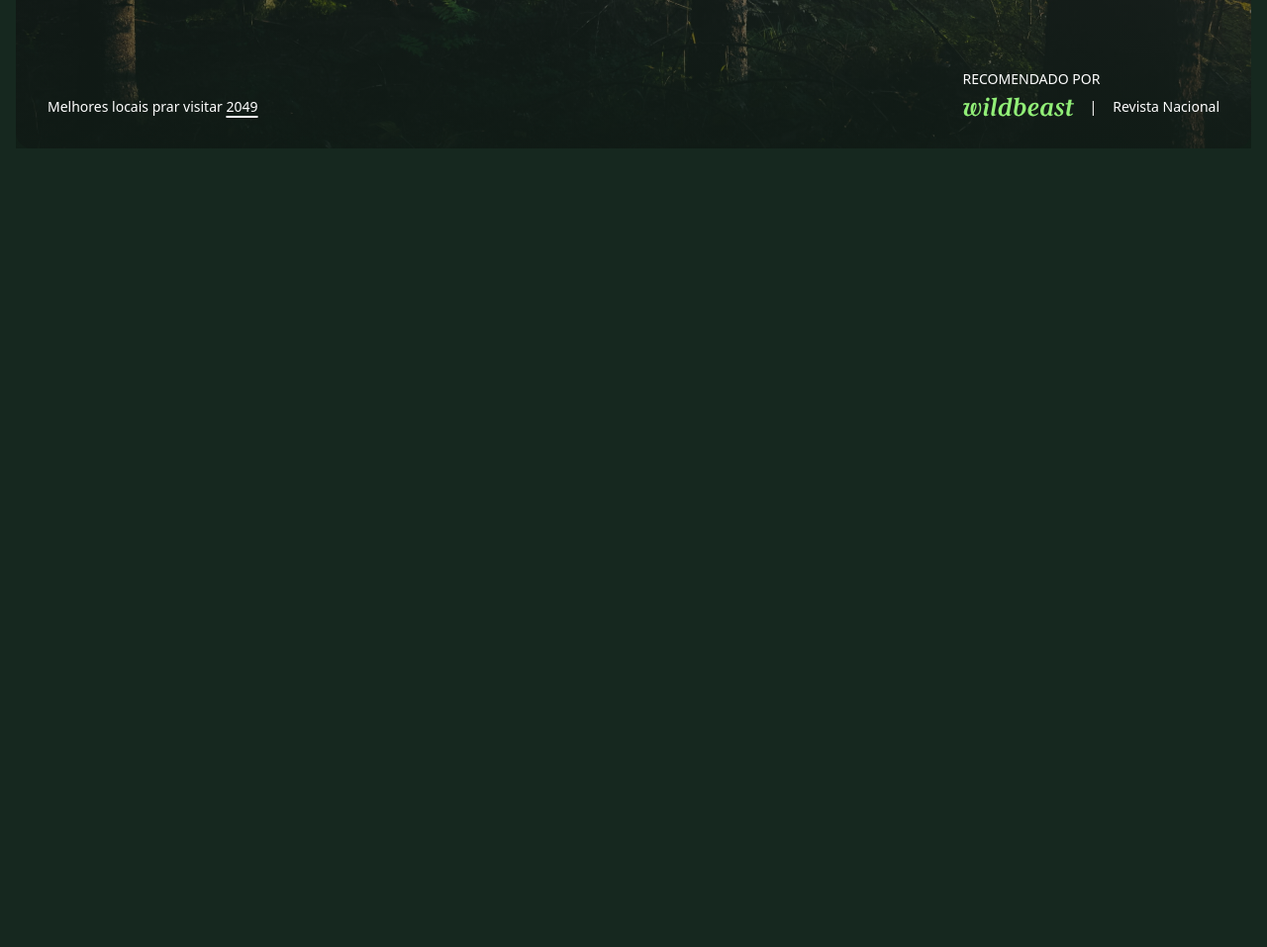
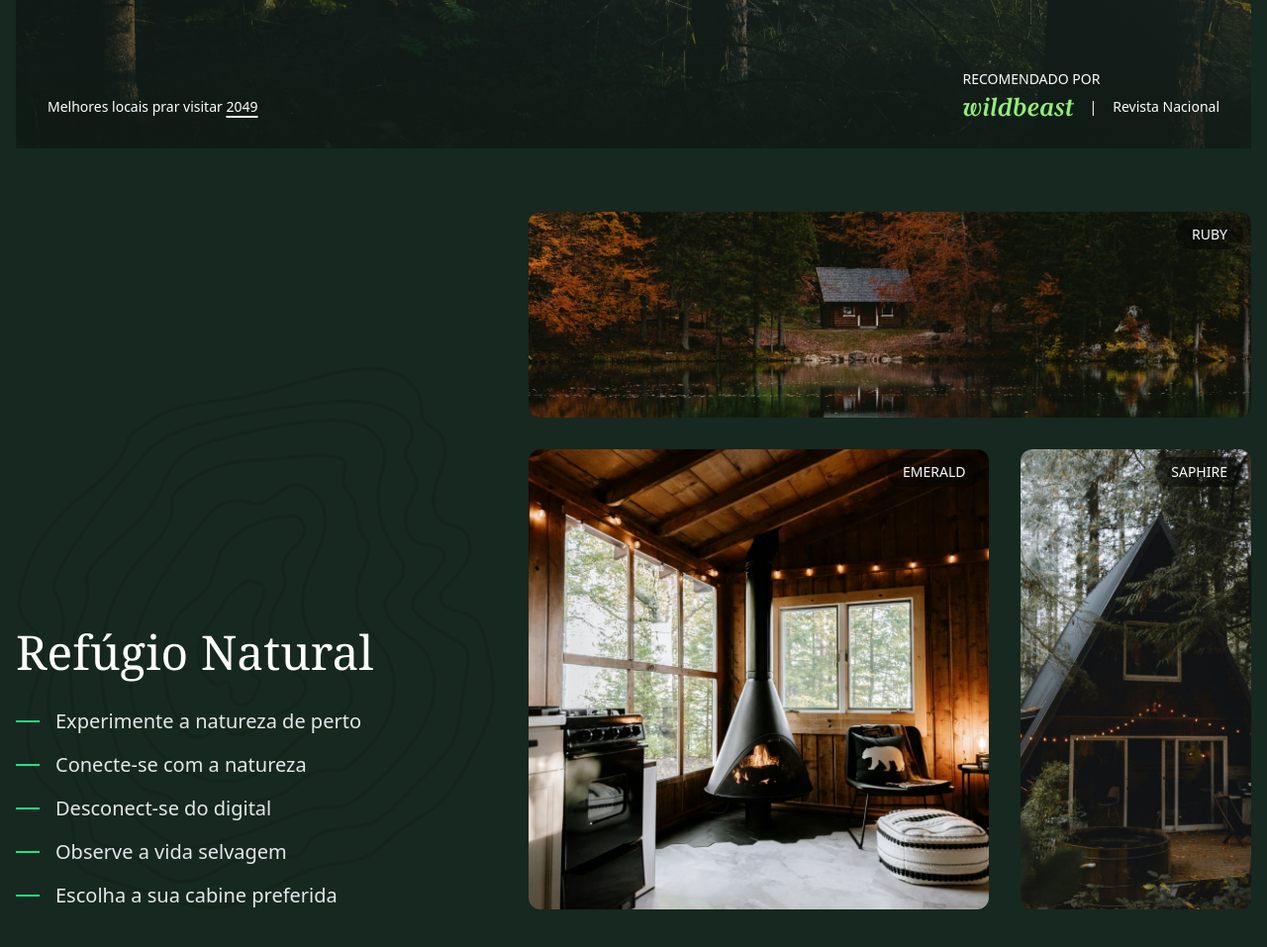
Before and after one commit to oricardos/Forest, a website: page src/index.html in a window 1280 px wide. Shown: the part 597-1554 px from the top of the page at 99% size. Before the commit the page ends 800 px from the top, so only its background shows below. Drawn offline with Linux system fonts and the light colour scheme.

Commit message:
acomodacoes

```diff
--- a/src/index.html
+++ b/src/index.html
@@ -44,7 +44,10 @@
 
     <!-- Conteudo -->
     <main class="container">
-      <div class="text-white relative pt-12 sm:pt-64 px-4 sm:px-8 pb-8 bg-gradient-to-t from-verde-900/80">
+      <!-- introdução -->
+      <div
+        class="text-white relative pt-12 sm:pt-64 px-4 sm:px-8 pb-8 bg-gradient-to-t from-verde-900/80"
+      >
         <img
           src="./img/floresta.jpg"
           alt=""
@@ -60,7 +63,9 @@
             >Reserve Hoje</a
           >
         </div>
-        <h1 class="font-serif text-4xl max-w-screen-sm text-balance mb-8 sm:text-5xl sm:mb-20">
+        <h1
+          class="font-serif text-4xl max-w-screen-sm text-balance mb-8 sm:text-5xl sm:mb-20"
+        >
           Venha experimentar a Vida na Floresta
         </h1>
         <div class="text-sm sm:flex justify-between items-end">
@@ -85,8 +90,37 @@
             </p>
           </div>
         </div>
-
       </div>
     </main>
+
+    <!-- Acomodações -->
+    <section id="acomodacoes" class="container mb-12 sm:mb-16 pt-16 grid lg:grid-cols-[2fr_3fr] gap-8">
+      <!-- descricoes -->
+      <div class="bg-[url('./img/padrao.svg')] bg-no-repeat bg-contain bg-left-bottom content-end">
+        <h2 class="text-white mb-8 text-4xl font-serif lg:text-5xl">Refúgio Natural</h2>
+        <ul class="text-gray-200 *:flex *:items-center *:gap-4 space-y-4 sm:text-xl">
+          <li><span class="w-6 h-0.5 bg-verde-400 inline-block"></span>Experimente a natureza de perto</li>
+          <li><span class="w-6 h-0.5 bg-verde-400 inline-block"></span>Conecte-se com a natureza</li>
+          <li><span class="w-6 h-0.5 bg-verde-400 inline-block"></span>Desconect-se do digital</li>
+          <li><span class="w-6 h-0.5 bg-verde-400 inline-block"></span>Observe a vida selvagem</li>
+          <li><span class="w-6 h-0.5 bg-verde-400 inline-block"></span>Escolha a sua cabine preferida</li>
+        </ul>
+      </div>
+<!-- imagens -->
+ <div class="grid grid-cols-[2fr_1fr] gap-4 sm:gap-8">
+  <div class="col-span-full grid *:col-start-1 *:row-start-1">
+    <img src="./img/casa1.jpg" class="h-52 w-full object-cover rounded-xl" alt="casa 1">
+    <span class="self-start justify-self-end m-2 uppercase text-white rounded-full bg-verde-950/50 px-4 py-2 text-sm/none">Ruby</span>
+  </div>
+  <div class="grid *:col-start-1 *:row-start-1">
+    <img src="./img/casa2.jpg" class="size-full object-cover rounded-xl" alt="casa 2">
+    <span class="self-start justify-self-end m-2 uppercase text-white rounded-full bg-verde-950/50 px-4 py-2 text-sm/none">Emerald</span>
+  </div><div class="grid *:col-start-1 *:row-start-1">
+    <img src="./img/casa3.jpg" class="size-full object-cover rounded-xl" alt="casa 3">
+    <span class="self-start justify-self-end m-2 uppercase text-white rounded-full bg-verde-950/50 px-4 py-2 text-sm/none">Saphire</span>
+  </div>
+ </div>
+
+    </section>
   </body>
 </html>
```
Also changed, not shown: src/output.css.
